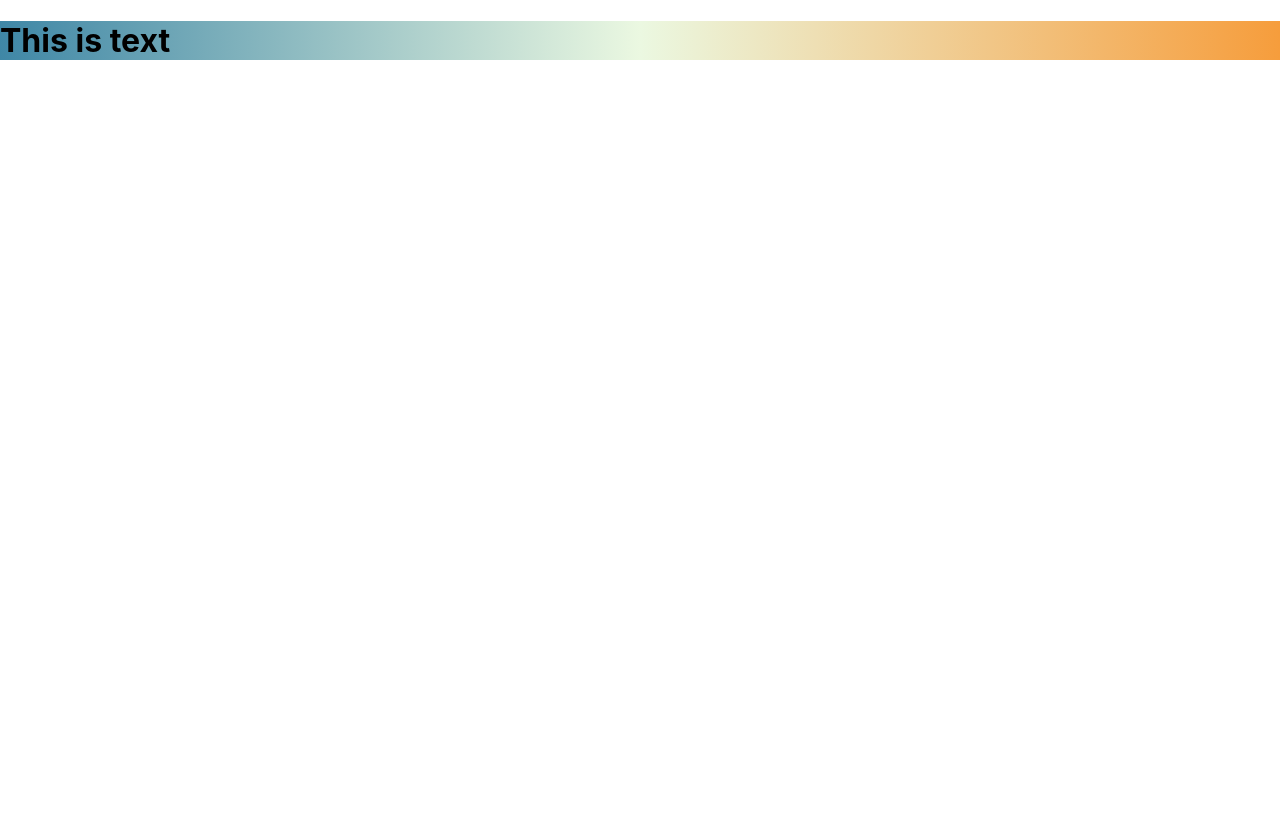
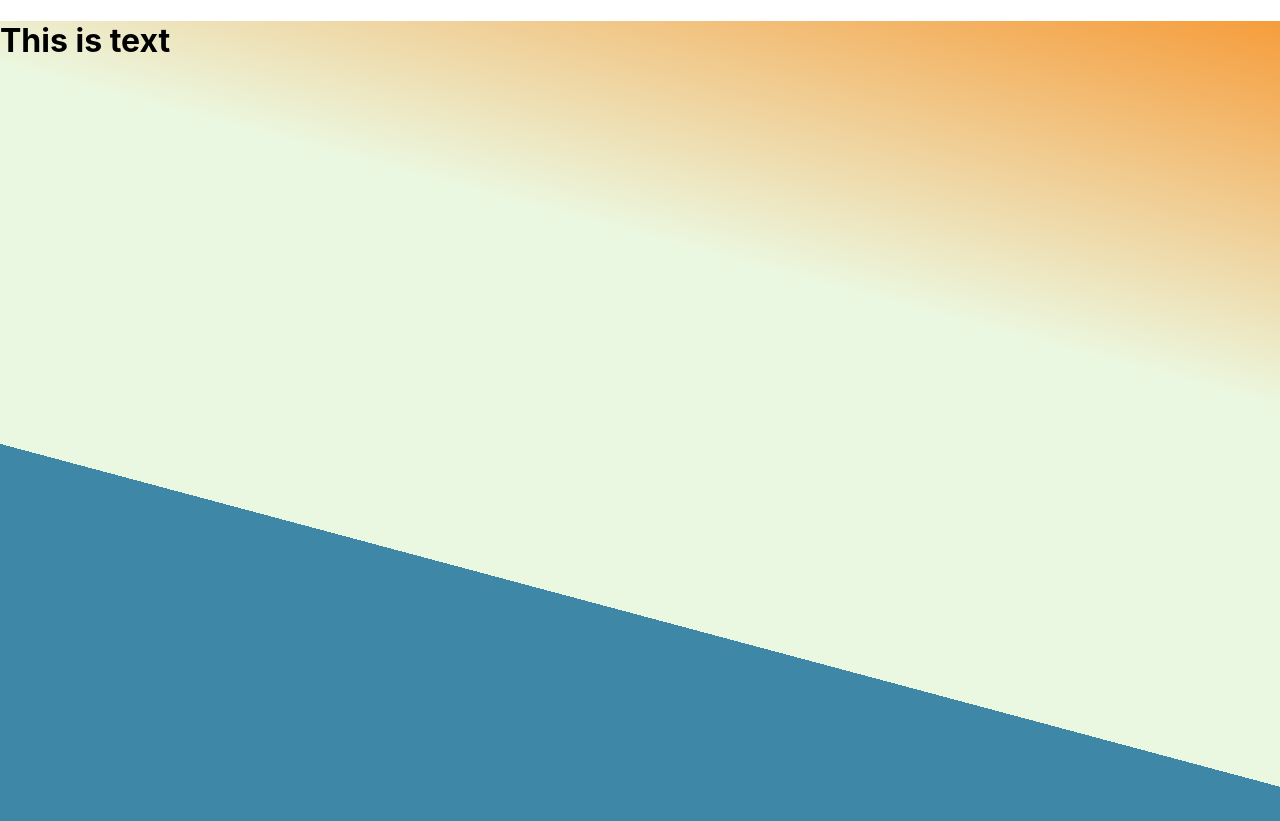
Before and after one commit to DanielMrva/Shapes_and_colors, a React (Create React App) app: page / in a window 1280 px wide. Before the commit the page ends 800 px from the top, so only its background shows below. Built offline with nearby package versions, Linux system fonts and the light colour scheme.

Commit message:
need to figure out graident stops

```diff
--- a/src/backgrounds/BackgroundOne.js
+++ b/src/backgrounds/BackgroundOne.js
@@ -2,13 +2,12 @@ import React from "react";
 
 const styles = {
     gradient: {
-        background: 'linear-gradient(0.25turn, #3f87a6, #ebf8e1, #f69d3c)',
+        background: 'linear-gradient(15deg, rgba(63,135,166,1) 0 33%, rgba(235,248,225,1) 0 66%, rgba(246,157,60,1)) 0 100%',
         // -webkit-background-size: 'cover',
         // -moz-background-size: 'cover',
         // -o-background-size: 'cover',
         backgroundSize: 'cover',
-        height: '100%'
-
+        height: '100vh'
     }
 }
 
```
